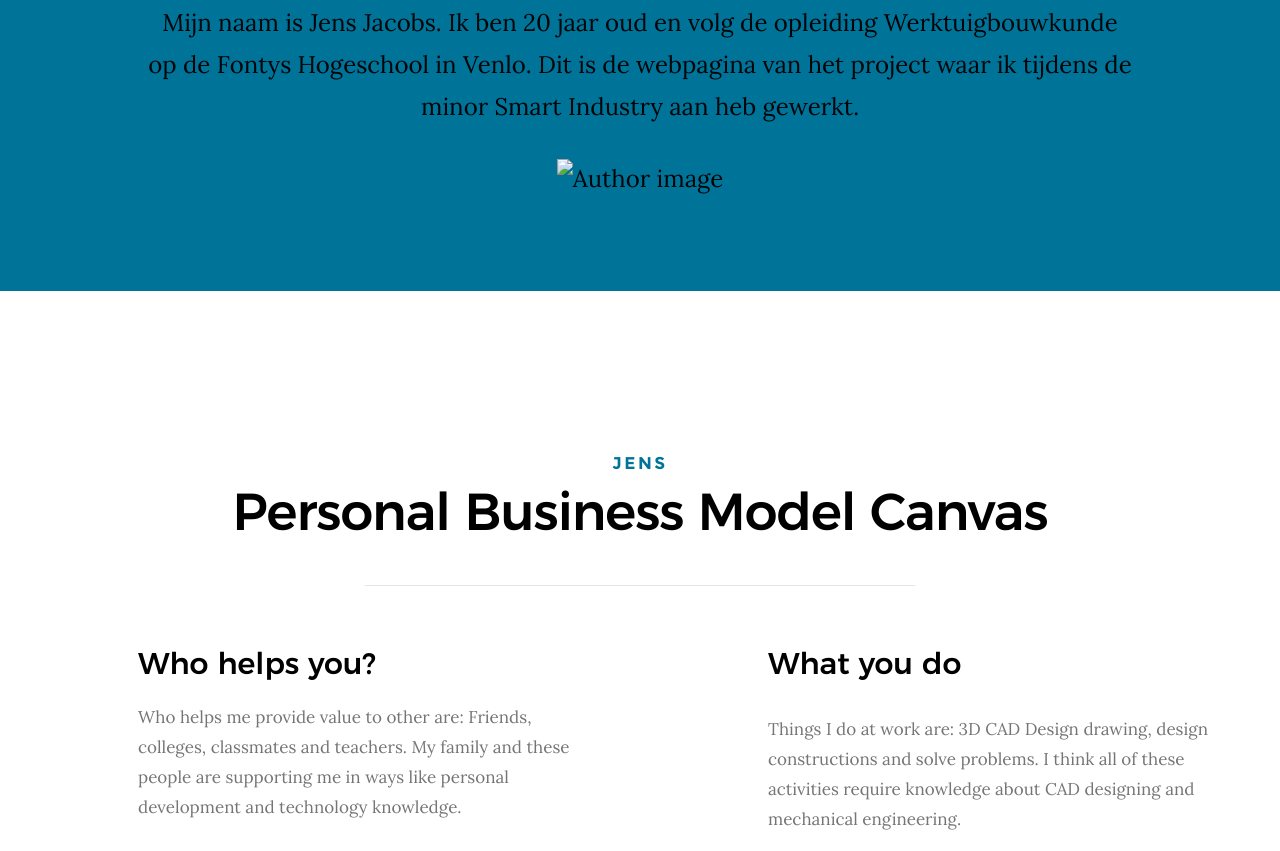
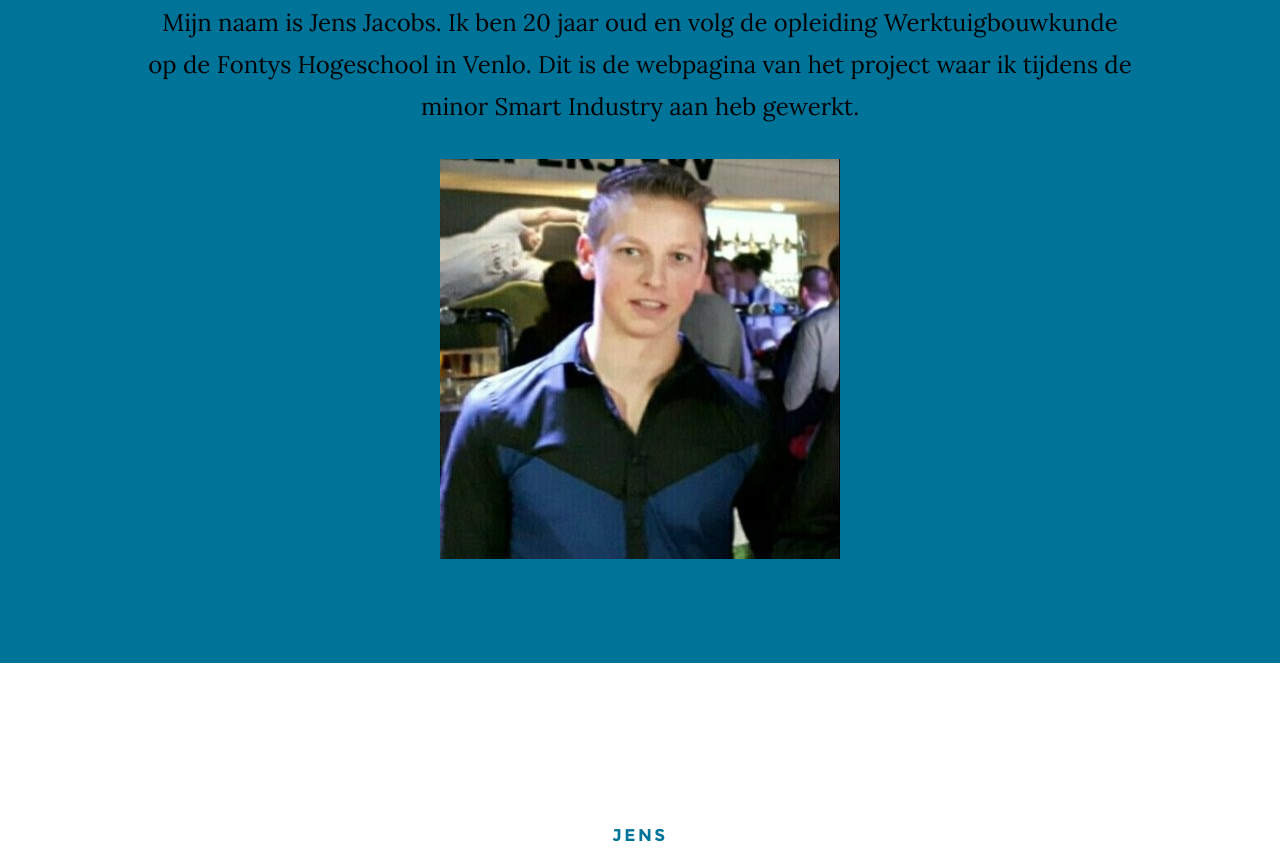
Before and after one commit to JensJacobs/webpage, a plain HTML site: page glint/Digitalefabriek.html in a window 1280 px wide. Shown: the part 1249-2100 px from the top of the page. Drawn offline with Linux system fonts and the light colour scheme; files whose address does not match are found by name.

Commit message:
Update Digitalefabriek.html

```diff
--- a/glint/Digitalefabriek.html
+++ b/glint/Digitalefabriek.html
@@ -72,7 +72,7 @@
 
     <!-- home
     ================================================== -->
-    <section id="home" class="s-home target-section" data-parallax="scroll" data-image-src="images/hero-bg.jpg" data-natural-width=3000 data-natural-height=2000 data-position-y=center>
+    <section id="home" class="s-home target-section" data-parallax="scroll" data-image-src="images/achtergrond.jpg" data-natural-width=3000 data-natural-height=2000 data-position-y=center>
 
         <div class="overlay"></div>
         <div class="shadow-overlay"></div>
@@ -148,7 +148,7 @@
                 <p>
                 Mijn naam is Jens Jacobs. Ik ben 20 jaar oud en volg de opleiding Werktuigbouwkunde op de Fontys Hogeschool in Venlo. Dit is de webpagina van het project waar ik tijdens de minor Smart Industry aan heb gewerkt.
                 </p>
-               <img src="glint/images/Profielfoto.jpg" alt="Author image" class="testimonials__avatar">
+               <img src="images/Profielfoto.jpg" alt="Author image" class="testimonials__avatar">
             </div>
         </div> <!-- end about-desc -->
 <!-- <div class="row about-stats stats block-1-4 block-m-1-2 block-mob-full" data-aos="fade-up">
@@ -545,7 +545,7 @@ My customers pay for a quality job. They receive a result they satisfied and hap
 
                         <p>Onder constructie</p>
 
-                        <img src="file:///C:/Users/Jenz/Downloads/glint-colorlib/glint/images/Profielfoto.jpg" alt="Author image" class="testimonials__avatar">
+                        <img src="images/Profielfoto.jpg" alt="Author image" class="testimonials__avatar">
                         <div class="testimonials__info">
                             <span class="testimonials__name">Jens Jacobs</span>
                             <span class="testimonials__pos">Student Werktuigbouwkunde</span>
```
